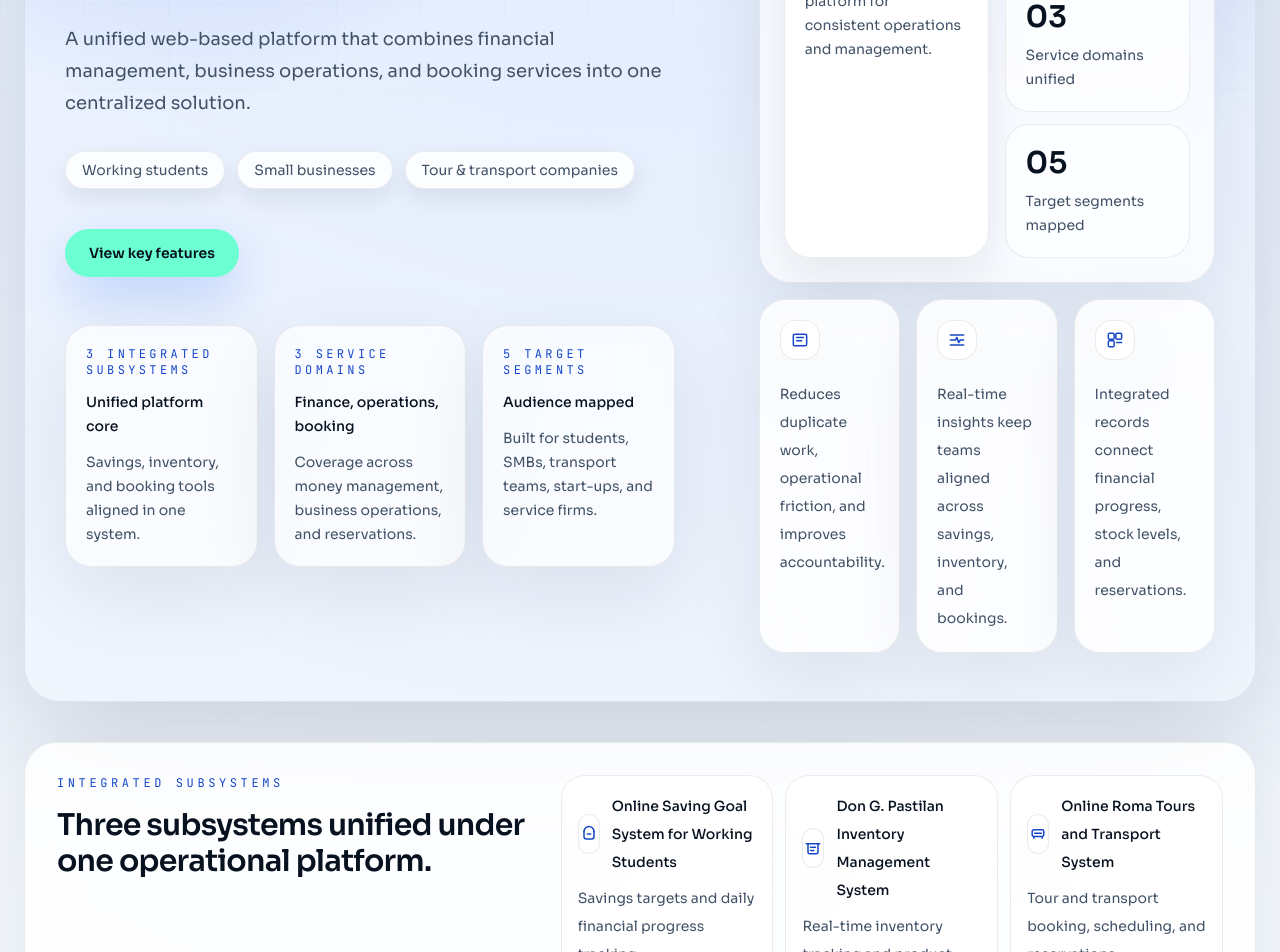
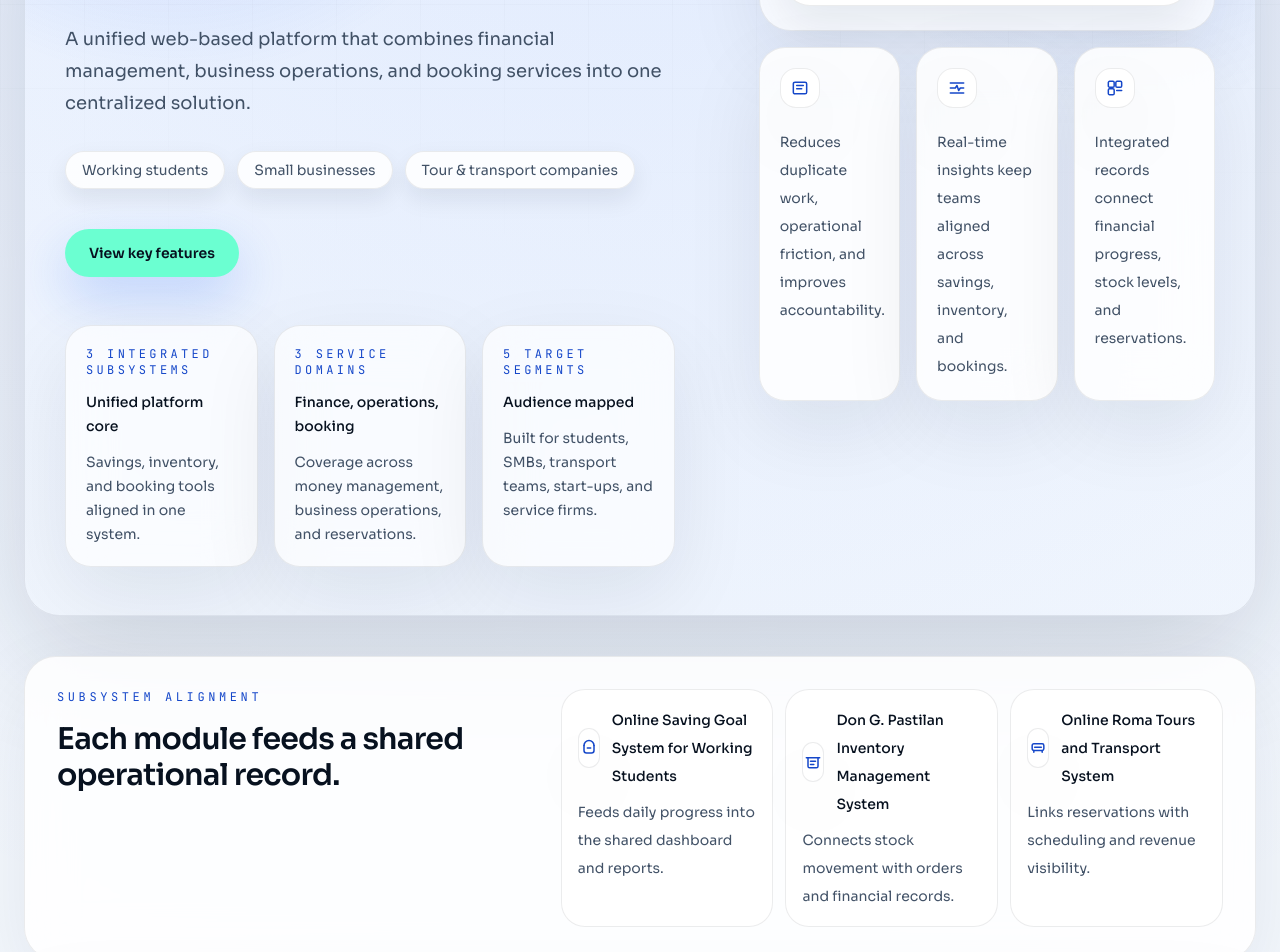
Before and after one commit to Xeyn19/tutoyscorp, a Next.js app: page / in a window 1280 px wide. Shown: the part 500-1452 px from the top of the page. Built offline with nearby package versions, Linux system fonts and the light colour scheme.

Commit message:
fixed the redundancy info

```diff
--- a/src/components/landingpage/LandingPage.jsx
+++ b/src/components/landingpage/LandingPage.jsx
@@ -12,7 +12,6 @@ import {
   targetMarketChart,
   trustPoints,
   targetMarkets,
-  workbenchStats,
 } from "@/data/landingpage-content";
 
 const navigation = [
@@ -256,7 +255,7 @@ export default function LandingPage() {
                       </div>
                     </div>
 
-                    <div className="mt-5 grid gap-3 sm:mt-8 sm:gap-4 lg:grid-cols-[1.05fr_0.95fr]">
+                    <div className="mt-5 grid gap-3 sm:mt-8 sm:gap-4">
                       <div className="rounded-[18px] border border-[var(--hero-card-border)] bg-[var(--hero-card-strong)] p-4 shadow-[0_16px_40px_var(--shadow-soft)] sm:rounded-[26px] sm:p-5">
                         <div className="flex items-center justify-between">
                           <p className="text-sm text-[var(--foreground-muted)]">
@@ -273,22 +272,6 @@ export default function LandingPage() {
                           Core service areas aligned under one platform for
                           consistent operations and management.
                         </p>
-                      </div>
-
-                      <div className="grid gap-3">
-                        {workbenchStats.map((item) => (
-                          <article
-                            key={item.label}
-                            className="rounded-[16px] border border-[var(--hero-card-border)] bg-[var(--hero-card)] p-3 sm:rounded-[24px] sm:p-5"
-                          >
-                            <p className="text-3xl font-semibold text-[var(--hero-text)]">
-                              {item.value}
-                            </p>
-                            <p className="mt-2 text-sm leading-6 text-[var(--hero-subtext)]">
-                              {item.label}
-                            </p>
-                          </article>
-                        ))}
                       </div>
                     </div>
 
@@ -342,10 +325,10 @@ export default function LandingPage() {
           <div className="grid gap-4 rounded-[20px] border border-[var(--border)] bg-[var(--surface)] p-4 shadow-[var(--panel-shadow)] backdrop-blur-xl sm:rounded-[28px] sm:p-6 lg:grid-cols-[0.42fr_0.58fr] lg:items-stretch lg:gap-6 lg:rounded-[32px] lg:p-8">
             <div>
               <p className="font-mono text-xs uppercase tracking-[0.3em] text-[var(--accent-strong)]">
-                Integrated subsystems
+                Subsystem alignment
               </p>
               <h2 className="mt-3 max-w-lg text-2xl font-semibold tracking-tight text-[var(--foreground)] sm:mt-4 sm:text-3xl">
-                Three subsystems unified under one operational platform.
+                Each module feeds a shared operational record.
               </h2>
             </div>
 
--- a/src/data/landingpage-content.js
+++ b/src/data/landingpage-content.js
@@ -93,36 +93,21 @@ export const trustPoints = [
   "Integrated records connect financial progress, stock levels, and reservations.",
 ];
 
-export const workbenchStats = [
-  {
-    label: "Integrated subsystems",
-    value: "03",
-  },
-  {
-    label: "Service domains unified",
-    value: "03",
-  },
-  {
-    label: "Target segments mapped",
-    value: "05",
-  },
-];
-
 export const subsystemHighlights = [
   {
     title: "Online Saving Goal System for Working Students",
     detail:
-      "Savings targets and daily financial progress tracking.",
+      "Feeds daily progress into the shared dashboard and reports.",
   },
   {
     title: "Don G. Pastilan Inventory Management System",
     detail:
-      "Real-time inventory tracking and product control.",
+      "Connects stock movement with orders and financial records.",
   },
   {
     title: "Online Roma Tours and Transport System",
     detail:
-      "Tour and transport booking, scheduling, and reservations.",
+      "Links reservations with scheduling and revenue visibility.",
   },
 ];
 
```
Also changed, not shown: 1 other file (tests, documents, lock files or other folders).
